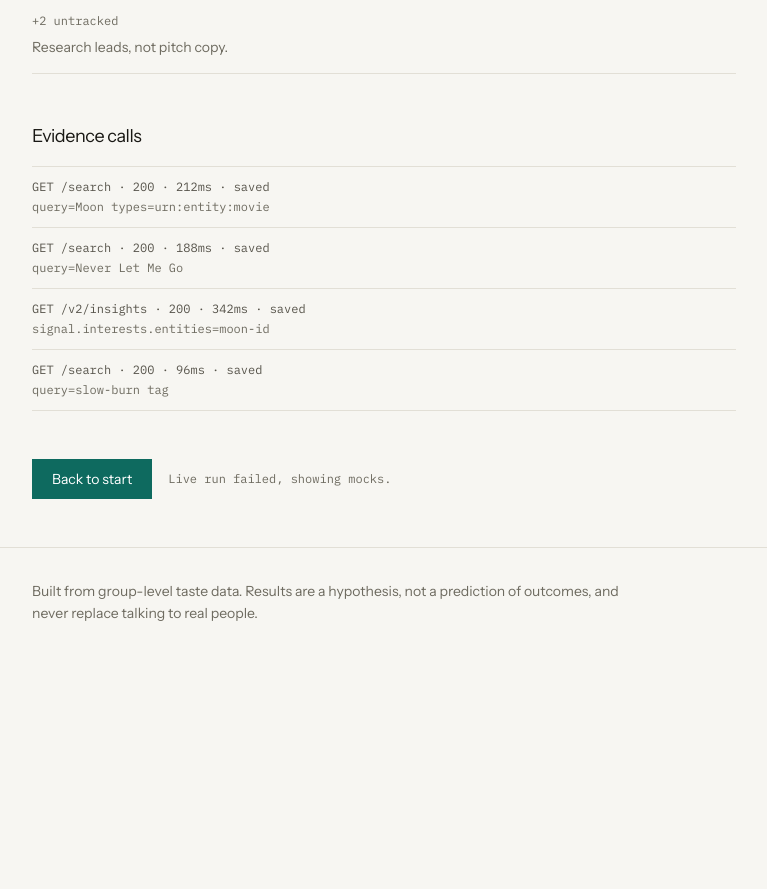
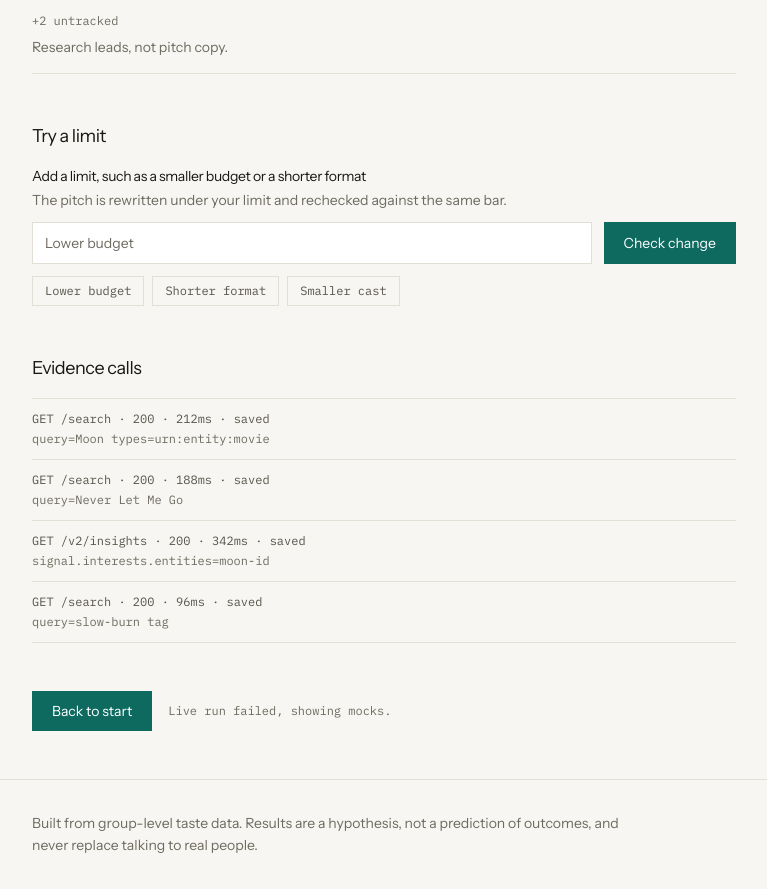
Before and after one commit to DammyCodes-all/whitespace, a Next.js app: page /run in a window 1280 px wide. Shown: the part 2105-2994 px from the top of the page, without its empty margins (256-1023 px from the left). Before the commit the page ends 2762 px from the top, so only its background shows below. Built offline with nearby package versions, Linux system fonts and the light colour scheme.

Commit message:
chore: wire constraint flow and preview flag into run page

```diff
--- /dev/null
+++ b/src/app/run/loading.tsx
@@ -0,0 +1,29 @@
+/**
+ * Day 8 U: loading state for `/run` navigations (including constraint
+ * rechecks). Static skeleton matching the result layout: no spinners,
+ * no motion, honest under reduced-motion by construction.
+ */
+export default function RunLoading() {
+  return (
+    <main
+      className="flex flex-1 flex-col"
+      aria-busy="true"
+      aria-label="Loading run"
+    >
+      <div className="mx-auto w-full max-w-3xl flex-1 px-6 py-12 sm:px-8">
+        <p className="font-mono text-xs tracking-tight text-ink-3">
+          Preparing run
+        </p>
+        <div className="mt-4 h-10 w-3/4 bg-rule" aria-hidden="true" />
+        <div className="mt-8 border-t border-rule" aria-hidden="true">
+          {[0, 1, 2, 3, 4, 5].map((i) => (
+            <div key={i} className="border-b border-rule py-4">
+              <div className="h-4 w-1/2 bg-rule" />
+              <div className="mt-2 h-3 w-1/3 bg-rule" />
+            </div>
+          ))}
+        </div>
+      </div>
+    </main>
+  );
+}
--- a/src/app/run/page.tsx
+++ b/src/app/run/page.tsx
@@ -1,4 +1,5 @@
 import Link from "next/link";
+import { ChangeView } from "@/components/change";
 import { EvidenceCalls } from "@/components/evidence";
 import { RankedList } from "@/components/ranked-list";
 import type { ReachAudience } from "@/components/reach";
@@ -9,6 +10,8 @@ import { VerdictHeadline } from "@/components/verdict";
 import {
   mockAudiences,
   mockCalls,
+  mockChangedAccepted,
+  mockChangedWithheld,
   mockGaps,
   mockInput,
   mockRelated,
@@ -18,8 +21,11 @@ import {
   mockVerdict,
 } from "@/lib/demo/mock-run";
 import { parseRunInput } from "@/lib/demo/parse-run-input";
+import { proposeDeterministic } from "@/lib/demo/propose-stub";
 import { selectReachTargets } from "@/lib/demo/reach-targets";
 import { TAG_LABELS } from "@/lib/fixtures/tag-labels";
+import type { ChangedRun } from "@/lib/pipeline/change";
+import { proposeChange } from "@/lib/pipeline/change";
 import { runPipeline } from "@/lib/pipeline/run";
 import { fetchRelated } from "@/lib/qloo/related";
 import { fetchAllAudienceTastes } from "@/lib/qloo/tastes";
@@ -85,10 +91,22 @@ const MOCK_AUDIENCE_CALL_IDS: Record<string, string> = {
 export default async function RunPage({
   searchParams,
 }: {
-  searchParams?: Promise<{ input?: string | string[] }>;
+  searchParams?: Promise<{
+    input?: string | string[];
+    constraint?: string | string[];
+    preview?: string | string[];
+  }>;
 }) {
   const params = (await searchParams) ?? {};
   const pipelineInput = parseRunInput(params.input);
+  const rawConstraint = Array.isArray(params.constraint)
+    ? params.constraint[0]
+    : params.constraint;
+  const constraint = (rawConstraint ?? "").trim().slice(0, 140);
+  const inputParam =
+    typeof params.input === "string"
+      ? `&input=${encodeURIComponent(params.input)}`
+      : "";
   let result: PipelineResult;
   let live = true;
   try {
@@ -180,6 +198,34 @@ export default async function RunPage({
     });
   }
 
+  // Day 8 U: constrained recheck. The constraint arrives as a query
+  // param so the URL stays shareable; the deterministic stub proposes
+  // until the LLM rewrite lands (same ProposeFn seam, no caller change).
+  // Rescore calls join the evidence list so every citation resolves.
+  // `?preview=` renders a mock outcome for rehearsing states that are
+  // hard to reach interactively (e.g. accepted on the mock path).
+  const rawPreview = Array.isArray(params.preview)
+    ? params.preview[0]
+    : params.preview;
+  const previewChanged =
+    rawPreview === "accepted"
+      ? mockChangedAccepted
+      : rawPreview !== undefined
+        ? (mockChangedWithheld[rawPreview] ?? null)
+        : null;
+  let changed: ChangedRun | null = previewChanged;
+  let changeFailed = false;
+  const changeCalls: QlooCall[] = [...(changed?.calls ?? [])];
+  if (constraint !== "" && changed === null) {
+    try {
+      changed = await proposeChange(result, constraint, proposeDeterministic);
+      changeCalls.push(...changed.calls);
+    } catch {
+      changed = null;
+      changeFailed = true;
+    }
+  }
+
   return (
     <main className="flex flex-1 flex-col">
       <div className="mx-auto w-full max-w-3xl flex-1 px-6 py-12 sm:px-8">
@@ -206,7 +252,68 @@ export default async function RunPage({
 
         <ReachPlan groups={reachGroups} />
 
-        <EvidenceCalls calls={[...result.calls, ...reachCalls]} />
+        <section aria-label="Try a limit" className="mt-12">
+          <h2 className="text-lg tracking-tight text-ink">Try a limit</h2>
+          <form action="/run" method="get" className="mt-4">
+            {typeof params.input === "string" && (
+              <input type="hidden" name="input" value={params.input} />
+            )}
+            <label
+              htmlFor="constraint"
+              className="block text-sm tracking-tight text-ink"
+            >
+              Add a limit, such as a smaller budget or a shorter format
+            </label>
+            <p className="mt-1 text-sm text-ink-3">
+              The pitch is rewritten under your limit and rechecked against the
+              same bar.
+            </p>
+            <div className="mt-3 flex flex-col gap-3 sm:flex-row">
+              <input
+                id="constraint"
+                name="constraint"
+                type="text"
+                defaultValue={constraint}
+                maxLength={140}
+                placeholder="Lower budget"
+                className="min-w-0 flex-1 border border-rule bg-surface px-3 py-2.5 text-sm text-ink placeholder:text-ink-3"
+              />
+              <button
+                type="submit"
+                className="shrink-0 bg-measured px-5 py-2.5 text-sm text-white transition-transform duration-150 ease-out active:scale-[0.97]"
+              >
+                Check change
+              </button>
+            </div>
+            <div className="mt-3 flex flex-wrap gap-2">
+              {["Lower budget", "Shorter format", "Smaller cast"].map(
+                (preset) => (
+                  <Link
+                    key={preset}
+                    href={`/run?constraint=${encodeURIComponent(preset)}${inputParam}`}
+                    className="border border-rule px-3 py-1.5 font-mono text-xs text-ink-2 transition-colors hover:text-ink"
+                  >
+                    {preset}
+                  </Link>
+                ),
+              )}
+            </div>
+          </form>
+          {changed !== null && (
+            <div className="mt-4 border-t border-rule">
+              <ChangeView changed={changed} />
+            </div>
+          )}
+          {changeFailed && (
+            <p className="mt-4 text-sm text-ink-3">
+              The recheck failed. The run above is unaffected.
+            </p>
+          )}
+        </section>
+
+        <EvidenceCalls
+          calls={[...result.calls, ...reachCalls, ...changeCalls]}
+        />
 
         <div className="mt-12 flex flex-wrap items-center gap-4">
           <Link
```
